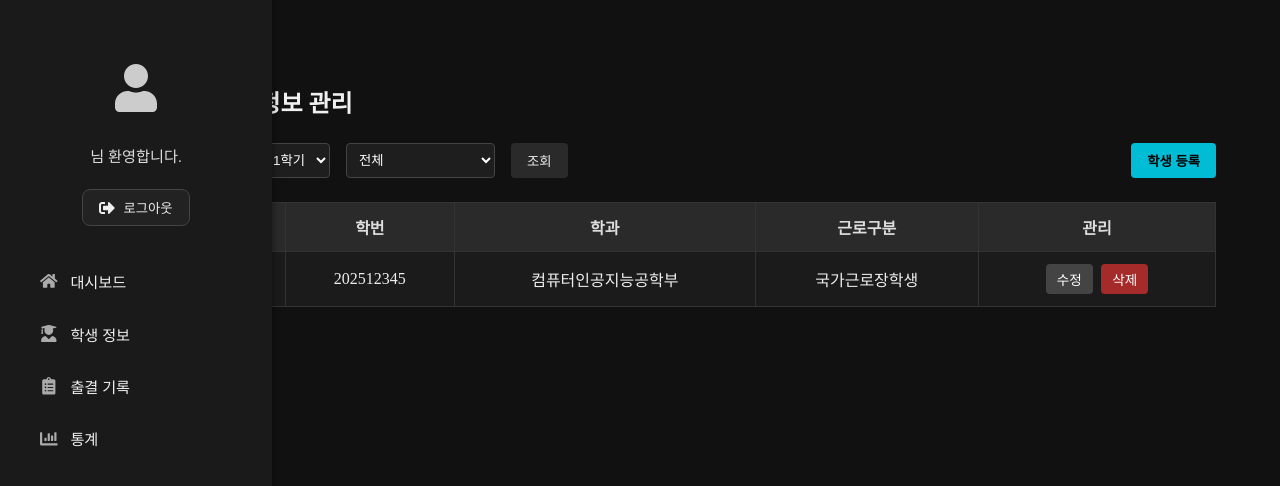
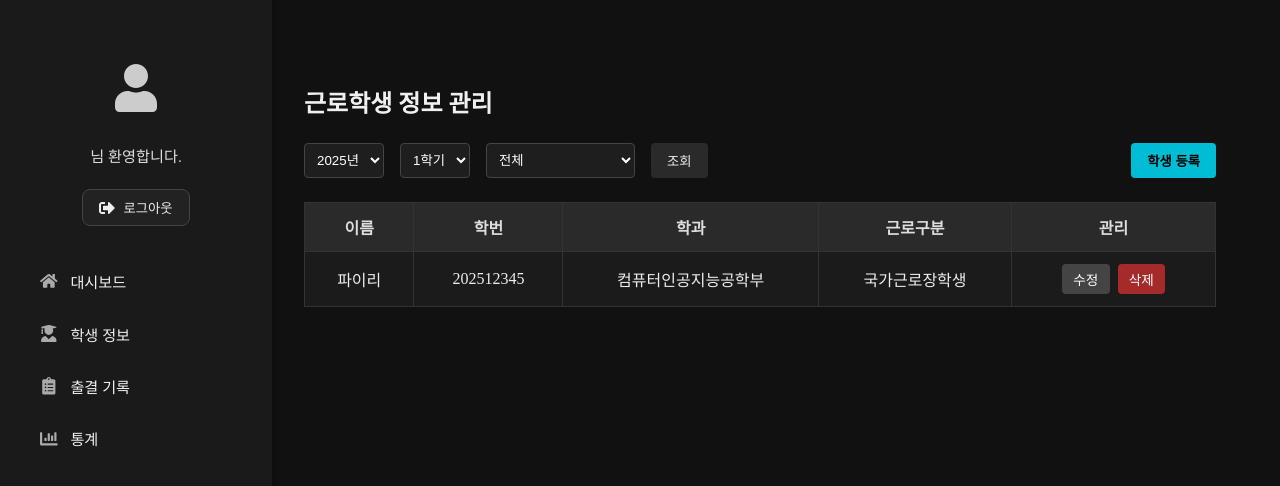
Before and after one commit to SHP-0701/student-manage-app, a Next.js app: page /dashboard/student in a window 1280 px wide. Shown: the top 486 px of the page. Built offline with nearby package versions, Linux system fonts and the light colour scheme.

Commit message:
/dashboard/student.js 내 테이블 디자인 세부 수정

```diff
--- a/styles/Layout.module.css
+++ b/styles/Layout.module.css
@@ -6,7 +6,7 @@
 
 .content {
   flex: 1;
-  margin-left: 100px;
+  margin-left: 240px;
   padding: 2rem;
   color: #f0f0f0;
 }
--- a/styles/Student.module.css
+++ b/styles/Student.module.css
@@ -63,14 +63,30 @@
 
 .tableSection th,
 .tableSection td {
-  padding: 0.75rem;
+  padding: 0.75rem 1rem;
   border: 1px solid #333;
   text-align: center;
+  white-space: nowrap;
+  overflow: hidden;
+  text-overflow: ellipsis;
 }
 
 .tableSection th {
   background-color: #2a2a2a;
   color: #ddd;
+}
+
+.tableSection tbody tr:nth-child(even) {
+  background-color: #181818;
+}
+
+.tableSection tbody tr:hover {
+  background-color: #222;
+}
+
+.tableSection th:nth-child(1),
+.tableSection td:nth-child(1) {
+  text-align: center;
 }
 
 .tableSection td {
```
